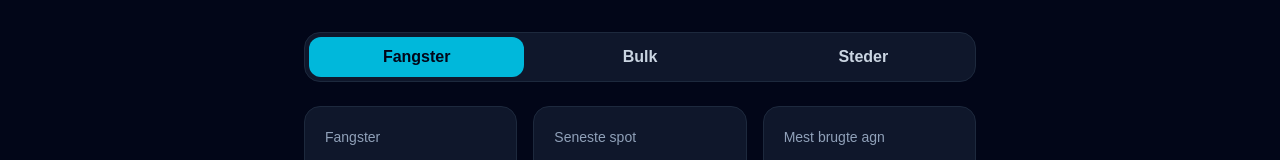
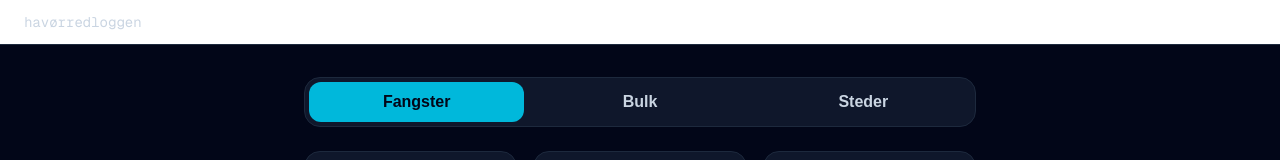
Before and after one commit to thlabsdk/havoerred, a Next.js app: page / in a window 1280 px wide. Shown: the top 160 px of the page. Built offline with nearby package versions, Linux system fonts and the light colour scheme; no server answers; the database is empty.

Commit message:
feat: update layout — async, Geist fonts, dark background, Header with auth state

```diff
--- a/app/layout.tsx
+++ b/app/layout.tsx
@@ -1,21 +1,41 @@
-import type { Metadata } from "next";
-import "./globals.css";
+// app/layout.tsx
+import type { Metadata } from 'next'
+import { Geist, Geist_Mono } from 'next/font/google'
+import './globals.css'
+import { createClient } from '../lib/supabase/server'
+import { Header } from '../components/Header'
+
+const geistSans = Geist({
+  variable: '--font-geist-sans',
+  subsets: ['latin'],
+})
+
+const geistMono = Geist_Mono({
+  variable: '--font-geist-mono',
+  subsets: ['latin'],
+})
 
 export const metadata: Metadata = {
-  title: "Havørredloggen",
-  description: "Testprojekt",
-};
+  title: 'Havørredloggen',
+  description: 'Private sea trout catch logging.',
+}
 
-export default function RootLayout({
+export default async function RootLayout({
   children,
 }: Readonly<{
-  children: React.ReactNode;
+  children: React.ReactNode
 }>) {
+  const supabase = await createClient()
+  const {
+    data: { user },
+  } = await supabase.auth.getUser()
+
   return (
-    <html lang="en">
-      <body className="min-h-full flex flex-col">
-        {children}
+    <html lang="da" className={`${geistSans.variable} ${geistMono.variable}`}>
+      <body className="min-h-screen flex flex-col bg-slate-950 text-white antialiased">
+        <Header userEmail={user?.email ?? null} />
+        <main className="flex-1">{children}</main>
       </body>
     </html>
-  );
+  )
 }
```
